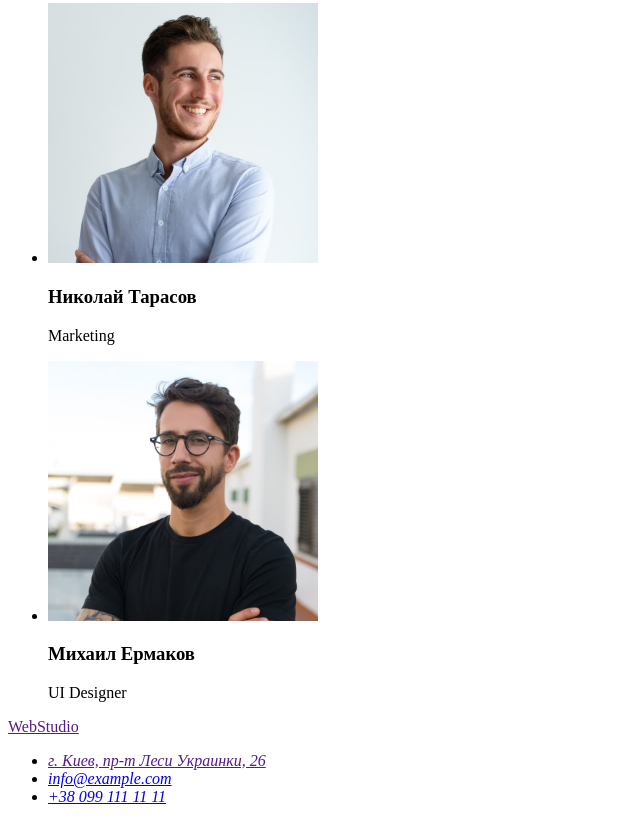
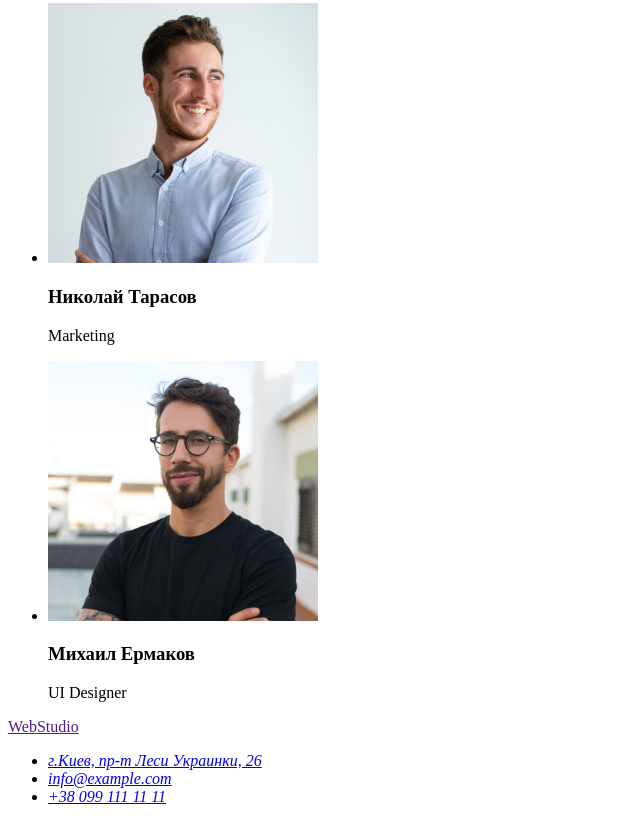
Before and after one commit to miastkivskyi/goit-markup-hw-01, a plain HTML site: page index.html in a window 1280 px wide. Shown: the part 2285-3107 px from the top of the page, without its empty margins (0-640 px from the left). Drawn offline with Linux system fonts and the light colour scheme.

Commit message:
work in footer

```diff
--- a/index.html
+++ b/index.html
@@ -142,7 +142,9 @@
       <address>
         <ul>
           <li>
-            <a href="">г. Киев, пр-т Леси Украинки, 26 </a>
+            <a href=" г. Киев, пр-т Леси Украинки, 26"
+              >г.Киев, пр-т Леси Украинки, 26
+            </a>
           </li>
 
           <li>
```
